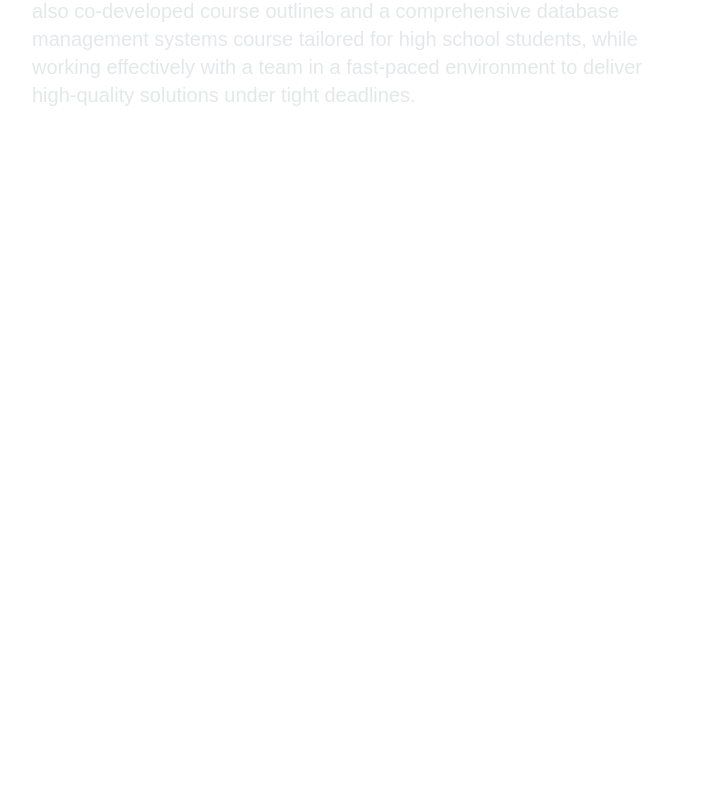
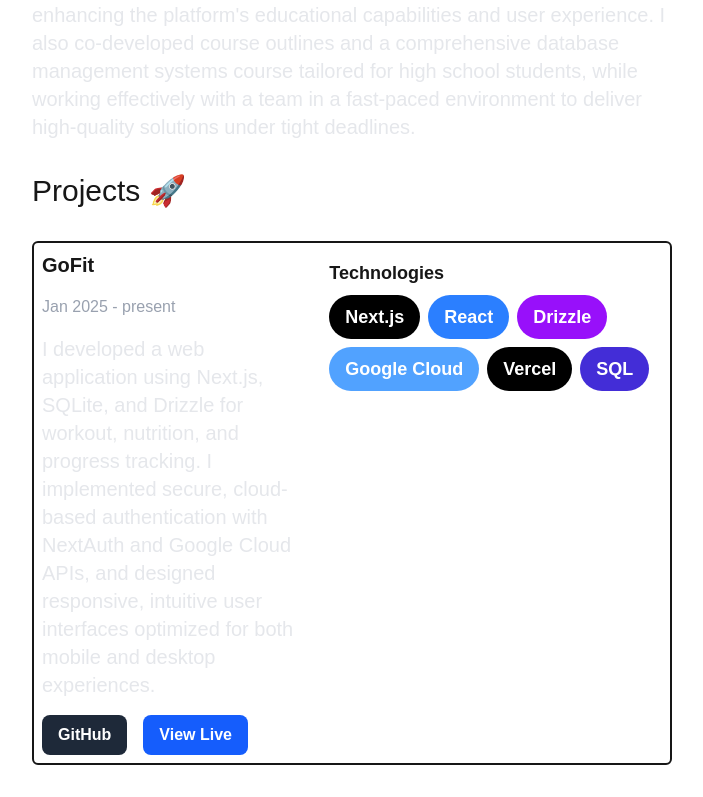
Before and after one commit to ItsMikeyy/PortfolioSite, a Next.js app: page / in a window 1280 px wide. Shown: the part 1384-2181 px from the top of the page, without its empty margins (288-991 px from the left). Before the commit the page ends 1493 px from the top, so only its background shows below. Built offline with nearby package versions, Linux system fonts and the light colour scheme.

Commit message:
more work

```diff
--- a/src/app/components/Experience.jsx
+++ b/src/app/components/Experience.jsx
@@ -3,7 +3,7 @@
 const Experience = () => {
     return (
         <div className="w-1/2 flex flex-col gap-8">
-            <p className="text-3xl">Experience </p>
+            <p className="text-3xl">Experience 💼</p>
             <div className="flex flex-col gap-16">
                 <WorkExperience
                     title="Loblaws - Real Canadian Superstore - Replenishment Clerk PT"
--- /dev/null
+++ b/src/app/components/Project.jsx
@@ -0,0 +1,47 @@
+import Image from "next/image"
+import ProjectLinks from "./ProjectLinks"
+
+const Project = (props) => {
+    return (
+        <div className="flex gap-4">
+            <div className="flex flex-col gap-4 w-3/4">
+                <p className="text-xl font-bold">{props.title}</p>
+                <div className="flex flex-row justify-between">
+                    <p className="text-md text-gray-400">{props.date}</p>
+                </div>
+
+                <p className="text-xl text-gray-200 ">{props.summary}</p>
+                <ProjectLinks githubLink="https://github.com/ItsMikeyy/GoFit" liveLink="https://go-fit-kappa.vercel.app/" />
+            </div>
+            <div className="flex gap-4 mt-4">
+
+
+            </div>
+            <div className="">
+                <p className="text-lg font-bold py-2">Technologies</p>
+                <div className="flex flex-wrap gap-2">
+                    <div className="bg-black text-white font-bold text-lg text-center px-4 py-2 rounded-3xl">
+                        <p>Next.js</p>
+                    </div>
+                    <div className="bg-blue-500 text-white font-bold text-lg text-center px-4 py-2 rounded-3xl">
+                        <p>React</p>
+                    </div>
+                    <div className="bg-purple-600 text-white font-bold text-lg text-center px-4 py-2 rounded-3xl">
+                        <p>Drizzle</p>
+                    </div>
+                    <div className="bg-blue-400 text-white font-bold text-lg text-center px-4 py-2 rounded-3xl">
+                        <p>Google Cloud</p>
+                    </div>
+                    <div className="bg-black text-white font-bold text-lg text-center px-4 py-2 rounded-3xl">
+                        <p>Vercel</p>
+                    </div>
+                    <div className="bg-indigo-700 text-white font-bold text-lg text-center px-4 py-2 rounded-3xl">
+                        <p>SQL</p>
+                    </div>
+                </div>
+            </div>
+        </div>
+    )
+}
+
+export default Project
--- /dev/null
+++ b/src/app/components/ProjectLinks.jsx
@@ -0,0 +1,24 @@
+const ProjectLinks = (props) => {
+    return (
+        <div className="flex justify-start gap-4">
+            <a
+                href={props.githubLink}
+                target="_blank"
+                rel="noopener noreferrer"
+                className="px-4 py-2 bg-gray-800 text-white rounded-lg font-semibold hover:bg-gray-700 transition"
+            >
+                GitHub
+            </a>
+
+            <a
+                href={props.liveLink}
+                target="_blank"
+                rel="noopener noreferrer"
+                className="px-4 py-2 bg-blue-600 text-white rounded-lg font-semibold hover:bg-blue-500 transition"
+            >
+                View Live
+            </a>
+        </div>
+    )
+}
+export default ProjectLinks
--- /dev/null
+++ b/src/app/components/ProjectTechnologies.jsx
@@ -0,0 +1,7 @@
+const ProjectTechnologies = (props) => {
+    return (
+        <>
+        {props.technolgies.map(tech) }
+        </>
+    )
+}
--- /dev/null
+++ b/src/app/components/Projects.jsx
@@ -0,0 +1,16 @@
+import Project from "./Project"
+
+const Projects = () => {
+    return (
+        <div className="w-1/2 flex flex-col gap-8">
+            <p className="text-3xl">Projects 🚀</p>
+            <div className="flex flex-col gap-16">
+                <div className="p-2 border-2 rounded-md">
+                    <Project title="GoFit" date="Jan 2025 - present" summary="I developed a web application using Next.js, SQLite, and Drizzle for workout, nutrition, and progress tracking. I implemented secure, cloud-based authentication with NextAuth and Google Cloud APIs, and designed responsive, intuitive user interfaces optimized for both mobile and desktop experiences." />
+                </div>
+            </div>
+        </div>
+    )
+}
+
+export default Projects
--- a/src/app/components/Skills.jsx
+++ b/src/app/components/Skills.jsx
@@ -2,7 +2,7 @@
 const Skills = () => {
     return (
         <div className="w-1/2 flex flex-col gap-8">
-            <p className="text-3xl ">Skills</p>
+            <p className="text-3xl ">Skills 🎯</p>
             <div className="w-full flex gap-4 flex-row flex-wrap justify-center" >
                 <Skill skillName="HTML" />
                 <Skill skillName="CSS" />
@@ -10,6 +10,7 @@
                 <Skill skillName="Next.js / React" />
                 <Skill skillName="Java" />
                 <Skill skillName="C#" />
+                <Skill skillName="C" />
                 <Skill skillName="Python" />
                 <Skill skillName="GO" />
                 <Skill skillName="Node.js" />
--- a/src/app/page.js
+++ b/src/app/page.js
@@ -1,13 +1,15 @@
 import Experience from "./components/Experience";
 import Hero from "./components/Hero";
+import Projects from "./components/Projects";
 import Skills from "./components/Skills";
 export default function Home() {
   return (
     <div>
-      <div className="flex flex-col gap-8 justify-center w-full items-center">
+      <div className="flex flex-col gap-8 justify-center w-full items-center py-8">
         <Hero />
         <Skills />
         <Experience />
+        <Projects />
       </div>
     </div>
   )
```
